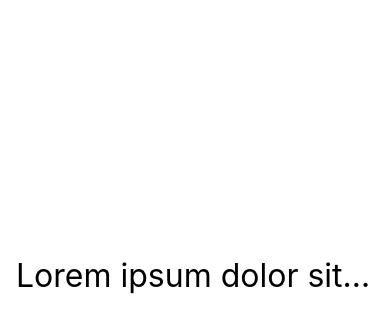
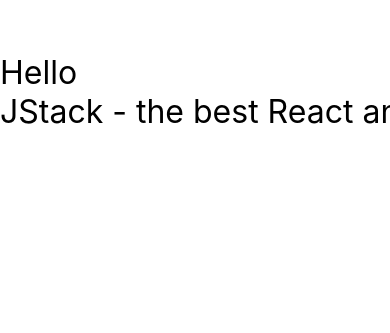
Before and after one commit to davi1985/jstack-react-native-basics, a React Native app: screen / in a window 390 px wide. Shown: the part 147-480 px from the top of the page. Built offline with nearby package versions, Linux system fonts and the light colour scheme.

Commit message:
scrollview

```diff
--- a/App.tsx
+++ b/App.tsx
@@ -1,31 +1,18 @@
-import {StyleSheet, Text, View} from 'react-native';
+import {ScrollView, Text} from 'react-native';
 
 const App = () => {
   return (
-    <View style={styles.container}>
-      <Text
-        style={{fontSize: 32}}
-        selectable
-        selectionColor="rgba(255,0,0,0.5)"
-        numberOfLines={1}
-        ellipsizeMode="tail"
-        allowFontScaling={false}
-        maxFontSizeMultiplier={1.5}>
-        Lorem ipsum dolor sit amet consectetur, adipisicing elit. Vitae voluptas
-        perferendis corporis voluptatem quibusdam totam nihil tempora aliquam!
-        Cum sint aliquam saepe quaerat natus similique nesciunt beatae?
-      </Text>
-    </View>
+    <ScrollView alwaysBounceVertical={false}>
+      <Text style={{marginTop: 200, fontSize: 32, width: 1000}}>Hello</Text>
+
+      <ScrollView horizontal alwaysBounceHorizontal={false}>
+        <Text style={{fontSize: 32}}>
+          JStack - the best React and JavaScript course JStack - the best React
+          and JavaScript course
+        </Text>
+      </ScrollView>
+    </ScrollView>
   );
 };
 
 export default App;
-
-const styles = StyleSheet.create({
-  container: {
-    justifyContent: 'center',
-    alignItems: 'center',
-    flex: 1,
-    padding: 16,
-  },
-});
```
Also changed, not shown: 1 other file (tests, documents, lock files or other folders).
